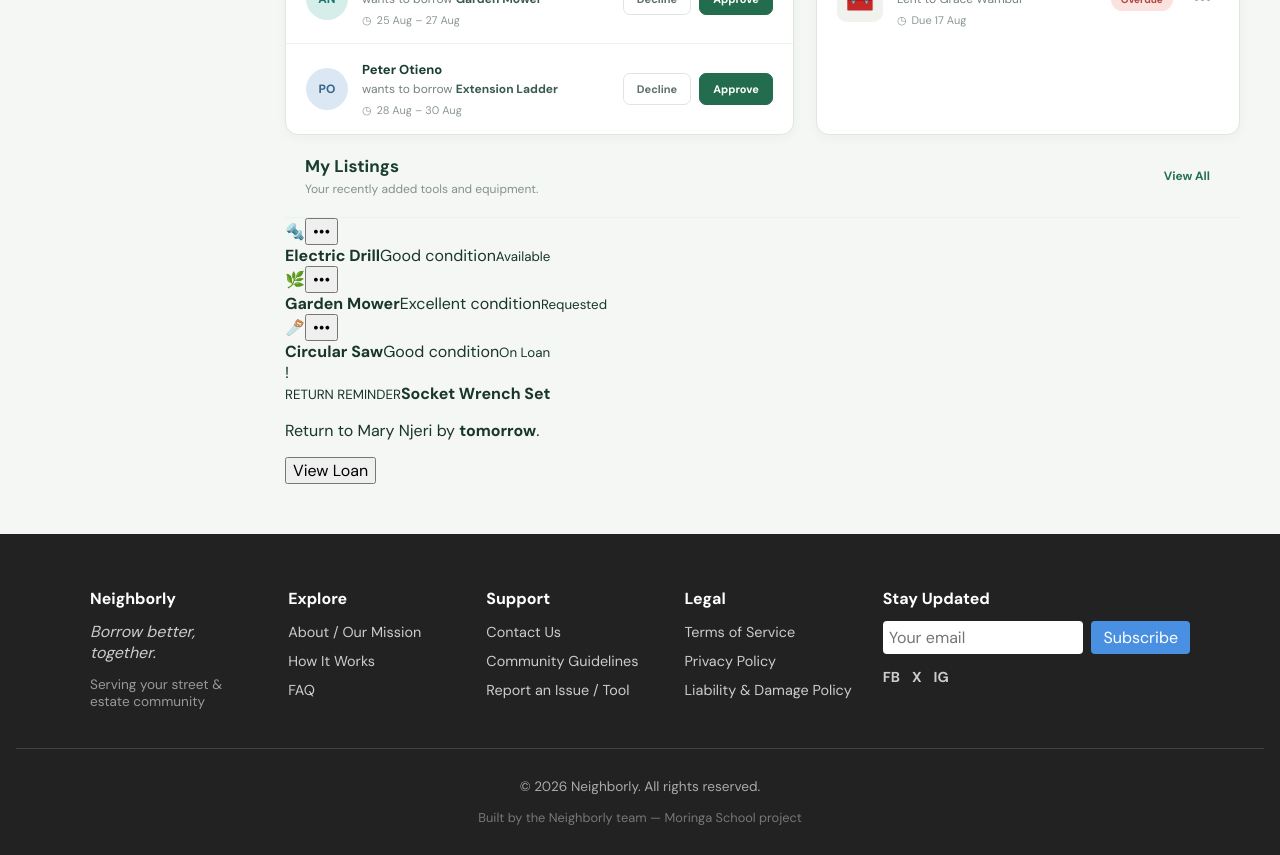
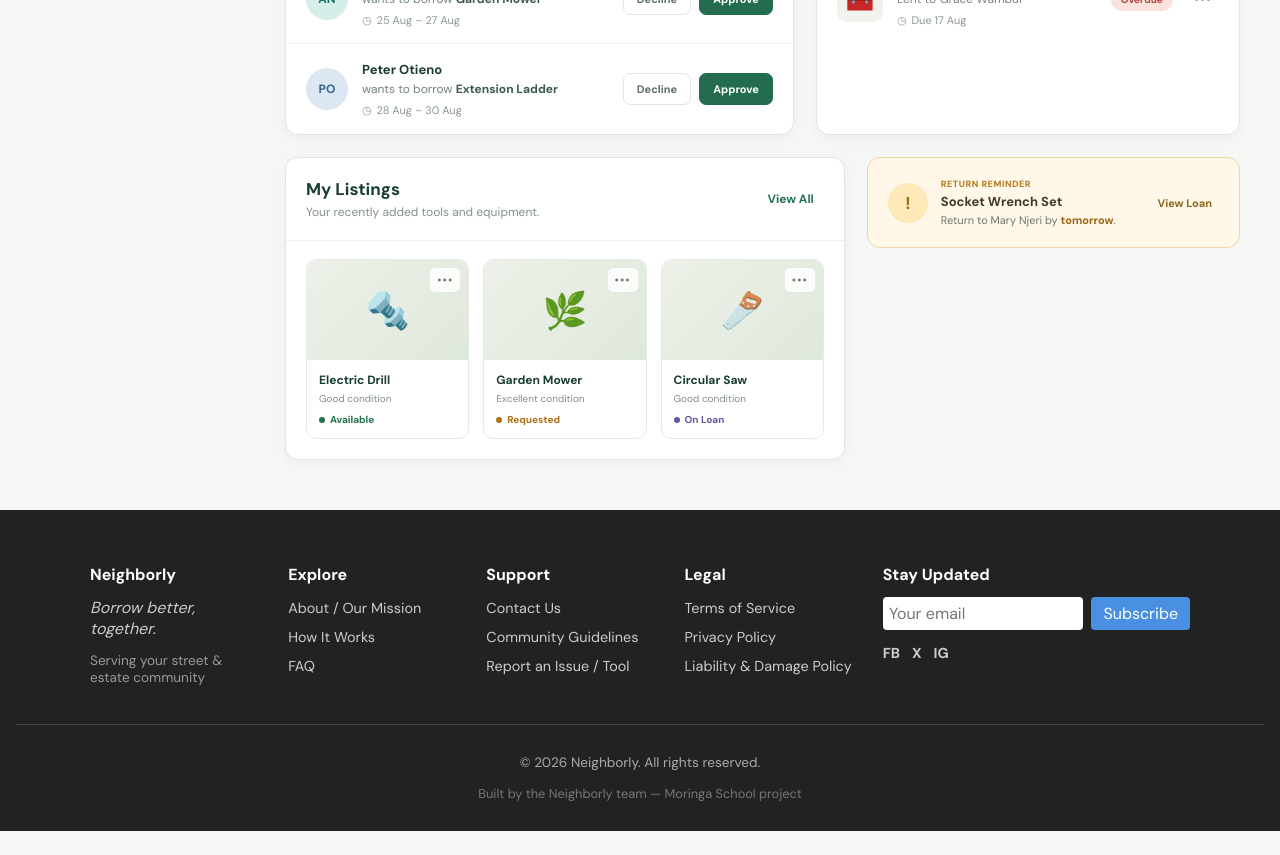
Before and after one commit to wanja-juma/Neighborly-Equipment-Lending-Library, a React (Vite) app in the folder client-side/: page / in a window 1280 px wide. Shown: the part 2880-3735 px from the top of the page. After the commit the page ends 3711 px from the top, so only its background shows below. Built offline with nearby package versions, Linux system fonts and the light colour scheme; no server answers.

Commit message:
add listings cards and reminder styles

```diff
--- a/client-side/src/components/Dashboard.css
+++ b/client-side/src/components/Dashboard.css
@@ -721,6 +721,216 @@ button {
   color: #35594a;
 }
 
+/* Listings and reminder layout */
+
+.listings-reminder-layout {
+  display: grid;
+  grid-template-columns: 1.5fr 1fr;
+  gap: 22px;
+  margin-top: 22px;
+}
+
+/* My Listings panel */
+
+.listings-panel {
+  overflow: hidden;
+
+  border: 1px solid #e0e6e1;
+  border-radius: 13px;
+
+  background-color: white;
+  box-shadow: 0 3px 12px rgba(23, 60, 39, 0.04);
+}
+
+.listings-grid {
+  display: grid;
+  grid-template-columns: repeat(3, minmax(0, 1fr));
+  gap: 14px;
+
+  padding: 18px 20px 20px;
+}
+
+/* Listing card */
+
+.listing-card {
+  overflow: hidden;
+
+  border: 1px solid #e6ebe7;
+  border-radius: 10px;
+
+  background-color: white;
+  transition:
+    transform 0.2s ease,
+    box-shadow 0.2s ease;
+}
+
+.listing-card:hover {
+  transform: translateY(-2px);
+  box-shadow: 0 7px 15px rgba(23, 60, 39, 0.08);
+}
+
+/* Listing image */
+
+.listing-image {
+  position: relative;
+
+  display: grid;
+  height: 100px;
+  place-items: center;
+
+  background: linear-gradient(135deg, #edf1e9, #dfe8dc);
+}
+
+.listing-image > span {
+  font-size: 36px;
+}
+
+.listing-options-button {
+  position: absolute;
+  top: 8px;
+  right: 8px;
+
+  padding: 4px 7px;
+  border: none;
+  border-radius: 5px;
+
+  color: #63746b;
+  background-color: rgba(255, 255, 255, 0.85);
+
+  font-size: 12px;
+  letter-spacing: 1px;
+}
+
+.listing-options-button:hover {
+  color: #224a39;
+  background-color: white;
+}
+
+/* Listing information */
+
+.listing-information {
+  display: flex;
+  flex-direction: column;
+  gap: 4px;
+  padding: 12px;
+}
+
+.listing-information strong {
+  color: #193d31;
+  font-size: 12px;
+}
+
+.item-condition {
+  color: #819088;
+  font-size: 10px;
+}
+
+/* Availability statuses */
+
+.availability-status {
+  display: flex;
+  align-items: center;
+  gap: 5px;
+  margin-top: 4px;
+
+  font-size: 10px;
+  font-weight: 700;
+}
+
+.status-dot {
+  width: 6px;
+  height: 6px;
+  border-radius: 50%;
+  background-color: currentColor;
+}
+
+.availability-status.available {
+  color: #25714f;
+}
+
+.availability-status.requested {
+  color: #b07019;
+}
+
+.availability-status.on-loan {
+  color: #6555a2;
+}
+
+/* Return reminder */
+
+.return-reminder {
+  display: flex;
+  align-items: center;
+  align-self: start;
+  gap: 13px;
+
+  padding: 20px;
+  border: 1px solid #f0d6a5;
+  border-radius: 13px;
+
+  background-color: #fff8e8;
+}
+
+.reminder-icon {
+  display: grid;
+  width: 40px;
+  height: 40px;
+  flex-shrink: 0;
+  place-items: center;
+
+  border-radius: 50%;
+  color: #9c6a18;
+  background-color: #ffe9b8;
+
+  font-size: 17px;
+  font-weight: 800;
+}
+
+.reminder-information {
+  display: flex;
+  flex: 1;
+  flex-direction: column;
+  gap: 3px;
+}
+
+.reminder-information small {
+  color: #b1771c;
+  font-size: 9px;
+  font-weight: 800;
+  letter-spacing: 0.06em;
+}
+
+.reminder-information strong {
+  color: #423a29;
+  font-size: 13px;
+}
+
+.reminder-information p {
+  margin: 0;
+  color: #6e756f;
+  font-size: 11px;
+}
+
+.reminder-information p b {
+  color: #9b6515;
+}
+
+.view-loan-button {
+  flex-shrink: 0;
+  padding: 7px;
+
+  border: none;
+  color: #8e651f;
+  background-color: transparent;
+
+  font-size: 11px;
+  font-weight: 700;
+}
+
+.view-loan-button:hover {
+  text-decoration: underline;
+}
+
 /* Request buttons */
 
 .request-buttons {
```
